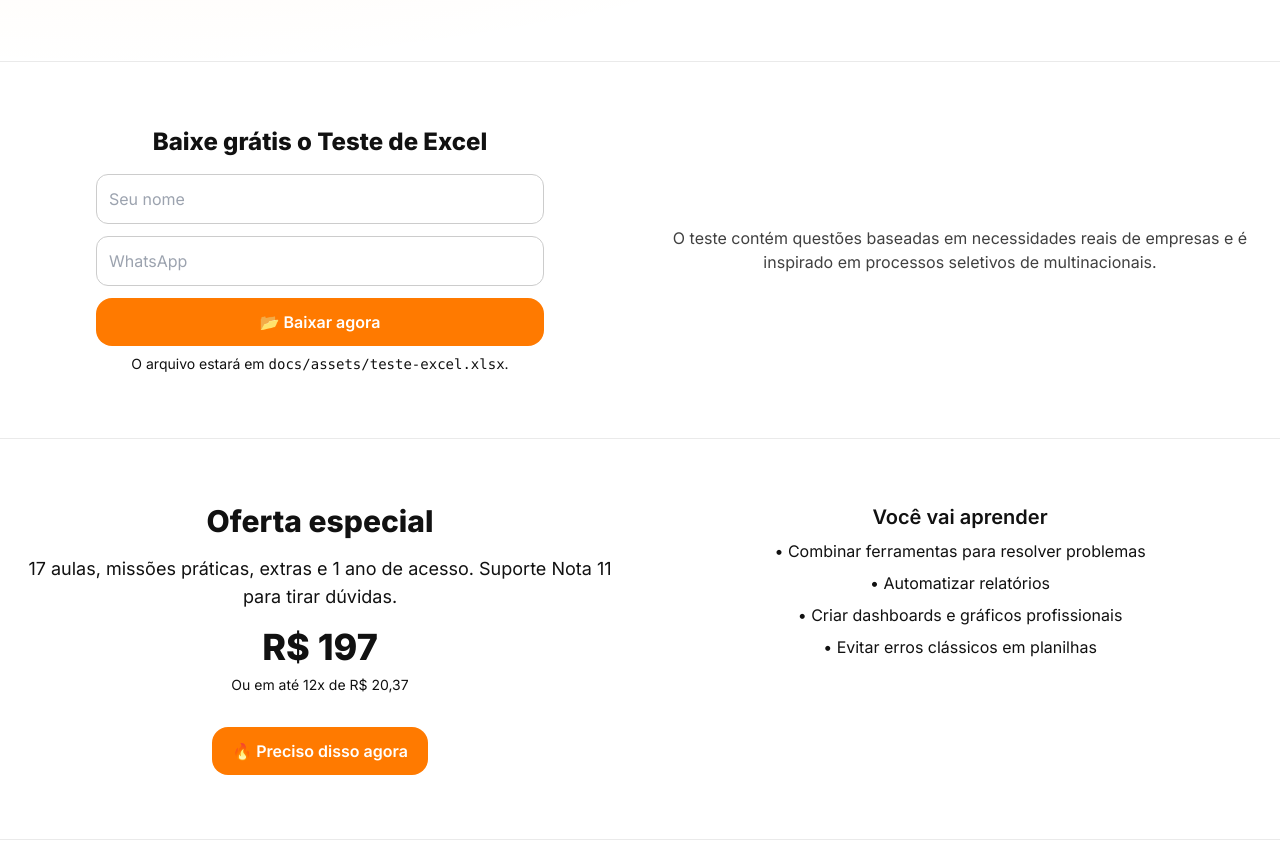
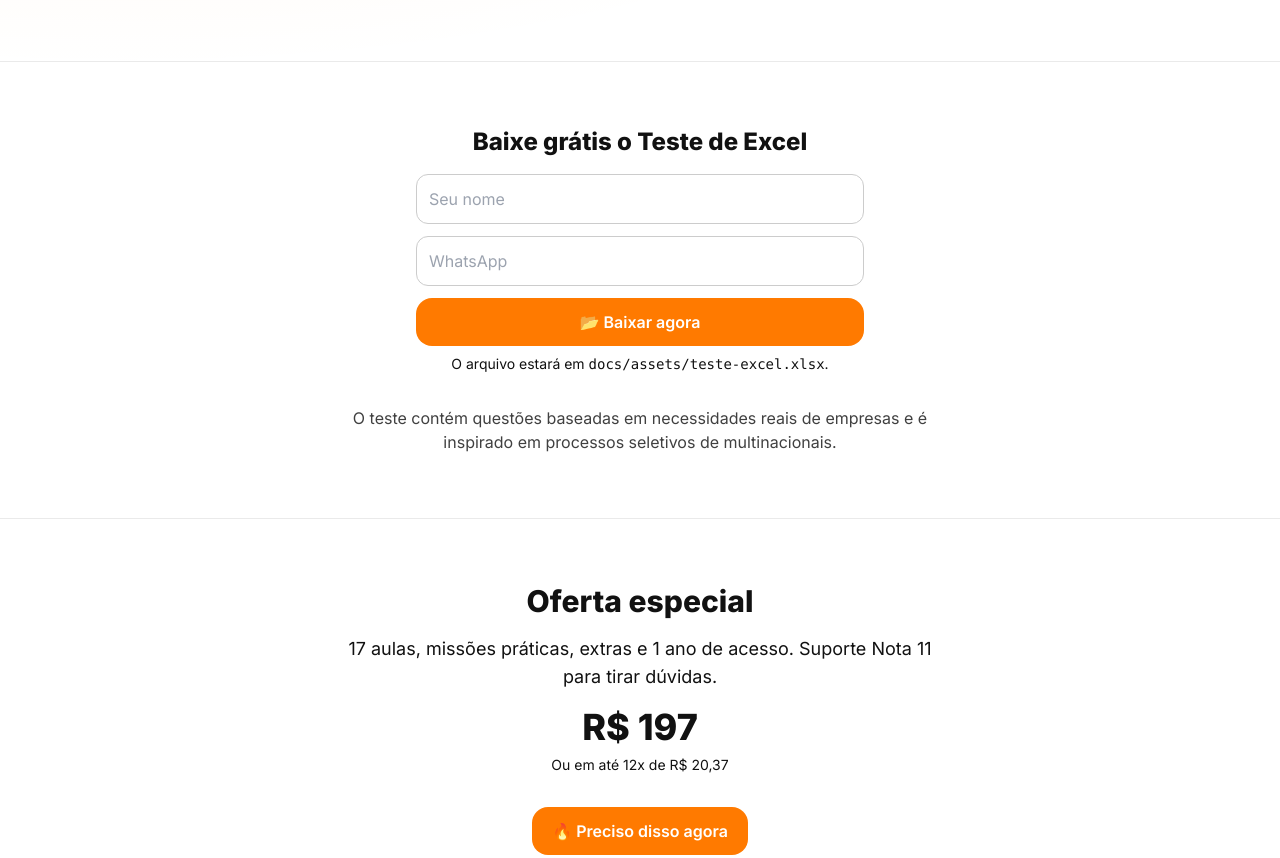
Before and after one commit to karenabecia/EXCEL_SCOUT, a plain HTML site: page index.html in a window 1280 px wide. Shown: the part 549-1407 px from the top of the page. Drawn offline with nearby package versions, Linux system fonts and the light colour scheme.

Commit message:
Update index.html

```diff
--- a/index.html
+++ b/index.html
@@ -43,17 +43,6 @@
       justify-content: center;
       align-items: center;
     }
-    .md\:grid-cols-2 {
-      grid-template-columns: 1fr !important;
-    }
-    @media (min-width: 768px) {
-      .md\:grid-cols-2 {
-        grid-template-columns: 1fr 1fr !important;
-      }
-      .grid {
-        gap: 3rem;
-      }
-    }
     .img-center {
       display: flex;
       justify-content: center;
@@ -76,7 +65,7 @@
 <body>
   <header class="topbar">
     <div class="container flex flex-col md:flex-row justify-center md:justify-between items-center">
-      <img src="logo-excel-scout.png" alt="Logo Excel Scout" class="h-14 mb-2 md:mb-0"><!-- Alterado de h-8 para h-14 -->
+      <img src="logo-excel-scout.png" alt="Logo Excel Scout" class="h-14 mb-2 md:mb-0">
       <div class="flex gap-3 justify-center">
         <a href="#teste" class="btn btn-primary">📂 Baixar teste de Excel grátis</a>
         <a href="#contato" class="btn btn-ghost">👥 Preciso treinar minha equipe</a>
@@ -104,8 +93,9 @@
     </div>
   </section>
 
+  <!-- TESTE: Quebra os blocos, deixando o texto embaixo do formulário -->
   <section id="teste" class="border-t border-soft">
-    <div class="container grid md:grid-cols-2 gap-12 items-center">
+    <div class="container flex flex-col gap-8 items-center">
       <div>
         <h2 class="text-2xl font-bold mb-4">Baixe grátis o Teste de Excel</h2>
         <form class="mt-4 space-y-3 max-w-md mx-auto">
@@ -121,8 +111,9 @@
     </div>
   </section>
 
+  <!-- PREÇO: Quebra os blocos, deixando "Você vai aprender" embaixo -->
   <section id="preco" class="border-t border-soft">
-    <div class="container grid md:grid-cols-2 gap-12 items-start">
+    <div class="container flex flex-col gap-8 items-center">
       <div>
         <h2 class="text-3xl font-bold mb-4">Oferta especial</h2>
         <p class="mt-2 text-lg">17 aulas, missões práticas, extras e 1 ano de acesso. Suporte Nota 11 para tirar dúvidas.</p>
```
